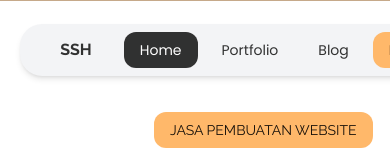
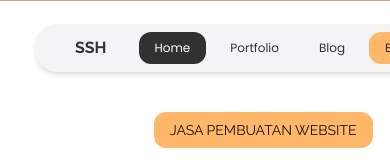
Before and after one commit to AchmadFajarN/ssh-landing-page, a Next.js app: page / in a window 390 px wide. Shown: the top 160 px of the page. Built offline with nearby package versions, Linux system fonts and the light colour scheme.

Commit message:
change size of text on navbar while mobile version

```diff
--- a/src/Components/Header.jsx
+++ b/src/Components/Header.jsx
@@ -32,7 +32,7 @@ export default function Header() {
         <div className="bg-gray-100 shadow-md flex items-center mt-4 px-6 py-2 font-poppins gap-4 xl:gap-20 rounded-[22px]">
             <h1 className="font-bold px-4 xl:text-2xl font-raleway rounded-[12px] text-black/80">SSH</h1>
             <nav>
-              <ul className="flex items-center gap-2 text-sm md:text-[16px] xl:gap-4 text-black/80">
+              <ul className="flex items-center gap-2 text-xs md:text-[16px] xl:gap-4 text-black/80">
                 <li className="bg-black/80 text-white px-4 py-2 rounded-[12px]">Home</li>
                 <li className=" px-4 py-2 rounded-[12px]">Portfolio</li>
                 <li className=" px-4 py-2 rounded-[12px]">Blog</li>
```
